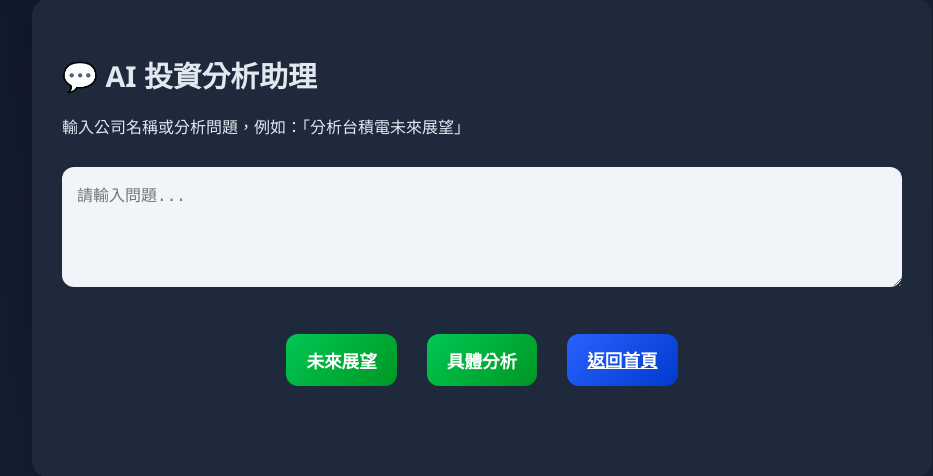
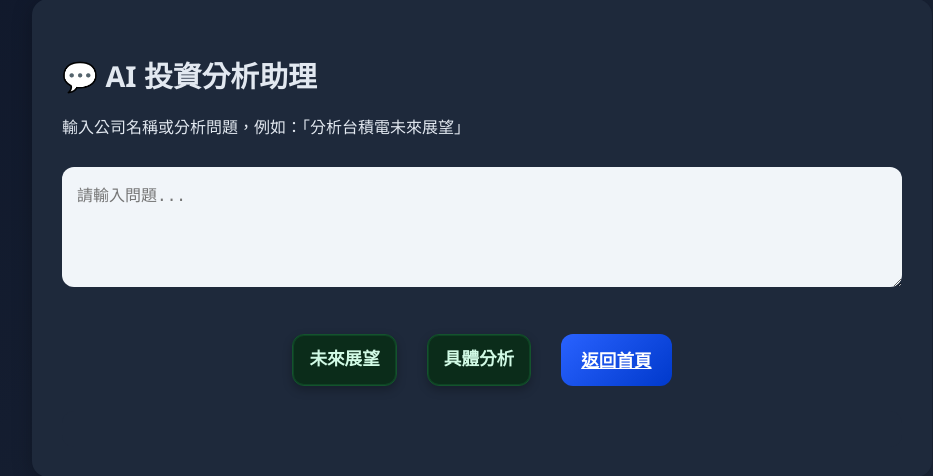
Before and after one commit to Jensen1222/stock-compete, a Flask app: page /ai.html in a window 1280 px wide. Shown: the part 101-577 px from the top of the page, without its empty margins (158-1091 px from the left). Run offline with Flask 3, Linux system fonts and the light colour scheme.

```diff
--- a/前端/static/style.css
+++ b/前端/static/style.css
@@ -493,3 +493,31 @@ img, canvas, video, svg { max-width: 100%; height: auto; display: block; }
 #aiInsightCard .score-wrap { display:flex; flex-wrap:wrap; gap:12px; align-items:center; }
 #aiInsightCard .score-bar { flex:1; min-width:200px; height:10px; background:#1f2937; border-radius:999px; overflow:hidden; }
 #score-fill { display:block; height:100%; width:0%; background:linear-gradient(90deg,#ef4444,#22c55e); transition:width .8s ease; }
+
+/* 按鈕顏色 */
+.buy-btn{
+  background: #0b2c1a;
+  border: 1px solid #14532d;
+  color: #d1fae5;
+  border-radius: 12px;
+  padding: 10px 16px;
+  font-weight: 700;
+  line-height: 1;
+  display: inline-block;
+  cursor: pointer;
+  transition: background .2s ease, border-color .2s ease,
+              box-shadow .2s ease, transform .05s ease;
+  box-shadow:
+    inset 0 0 0 1px rgba(34,197,94,.15),
+    0 4px 10px rgba(0,0,0,.25);
+}
+.buy-btn:hover{
+  background: #0f3a24;
+  border-color: #1a7f4b;
+  box-shadow:
+    inset 0 0 0 1px rgba(34,197,94,.25),
+    0 6px 14px rgba(0,0,0,.30);
+}
+.buy-btn:active{ transform: translateY(1px); }
+.buy-btn:focus-visible{ outline: none; box-shadow: 0 0 0 3px rgba(16,185,129,.35); }
+.buy-btn:disabled{ opacity:.55; cursor:not-allowed; }
```
